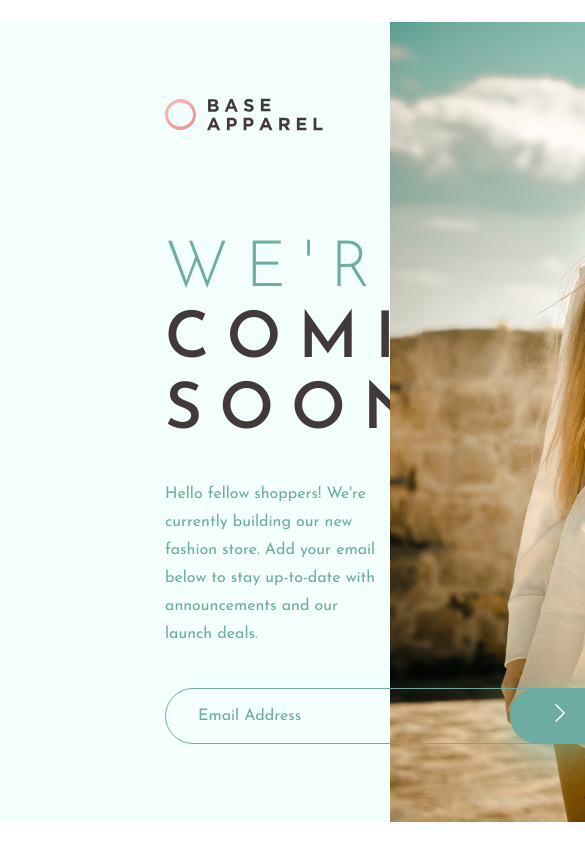
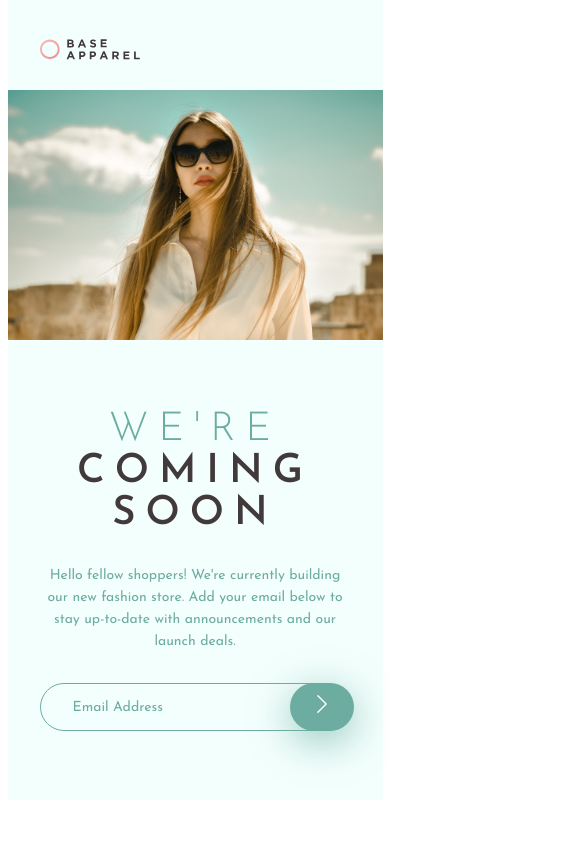
Before and after one commit to EdwinSch/react-base-apparel-form, a React (Vite) app: page / in a window 390 px wide. Shown: the top 844 px of the page, 585 px wide, since content can reach past the window. Built offline with nearby package versions, Linux system fonts and the light colour scheme.

Commit message:
style: responsive mobile

```diff
--- a/src/styles/main.scss
+++ b/src/styles/main.scss
@@ -37,12 +37,32 @@ body {
   justify-content: center;
   align-items: center;
 }
+
+//Response Query
+@media only screen and (max-width: 1210px) {
+  body {
+    align-items: flex-start;
+  }
+}
+
 main {
+  // border: $inspect;
   background: $secondary;
   width: 1440px;
   max-width: 100vw;
   height: 800px;
   display: flex;
+  position: relative;
+}
+
+//Response Query
+@media only screen and (max-width: 1210px) {
+  main {
+    flex-direction: column-reverse;
+    max-width: 375px;
+    // min-width: 375px;
+    // width: 100%;
+  }
 }
 
 //--- Advert styles
@@ -53,7 +73,6 @@ main {
 
   //Logo
   .logo-wrapper {
-    // margin-bottom: 136px;
     margin-bottom: 100px;
   }
 
@@ -84,9 +103,46 @@ main {
   }
 }
 
+//Response Query
+@media only screen and (max-width: 1210px) {
+  .advert-container {
+    padding: 0 32px;
+
+    //Logo
+    .logo-wrapper {
+      margin-bottom: 0;
+      position: absolute;
+      top: 32px;
+      left: 32px;
+
+      svg {
+        width: 100px;
+      }
+    }
+
+    //H1
+    h1 {
+      margin-bottom: 30px;
+      margin-top: 65px;
+      font-size: 2.5rem;
+      line-height: 2.625rem;
+      letter-spacing: 0.625rem;
+      text-align: center;
+    }
+    //Text
+    p {
+      margin-bottom: 30px;
+      // max-width: auto;
+      font-size: 0.875rem;
+      line-height: 1.375rem;
+      text-align: center;
+    }
+  }
+}
+
 // --- Form styles
 form {
-  position: absolute;
+  position: relative;
 
   //Input fields
   .email {
@@ -109,7 +165,7 @@ form {
   }
   button {
     position: absolute;
-    right: 0;
+    left: 350px;
     width: 100px;
     height: 56px;
     border-radius: 28px;
@@ -128,6 +184,31 @@ form {
   }
 }
 
+//Response Query
+@media only screen and (max-width: 1210px) {
+  form {
+    position: relative;
+
+    //Input fields
+    .email {
+      width: 100%;
+      height: 48px;
+      padding: 0 32px;
+      font-size: 0.875rem;
+    }
+    button {
+      position: absolute;
+      left: 250px;
+      width: 64px;
+      height: 48px;
+    }
+    .error-message {
+      margin: 4px 0 0 20px;
+      text-align: left;
+    }
+  }
+}
+
 //--- Photo styles
 .photo-wrapper {
   img {
@@ -136,3 +217,21 @@ form {
     object-fit: cover;
   }
 }
+
+//Response Query
+@media only screen and (max-width: 1210px) {
+  .photo-wrapper {
+    margin-top: 90px;
+
+    img {
+      width: 100%;
+      height: 250px;
+      object-fit: cover;
+      object-position: top;
+    }
+  }
+}
+
+//--- Mobile Responsive
+@media only screen and (max-width: 1210px) {
+}
```
